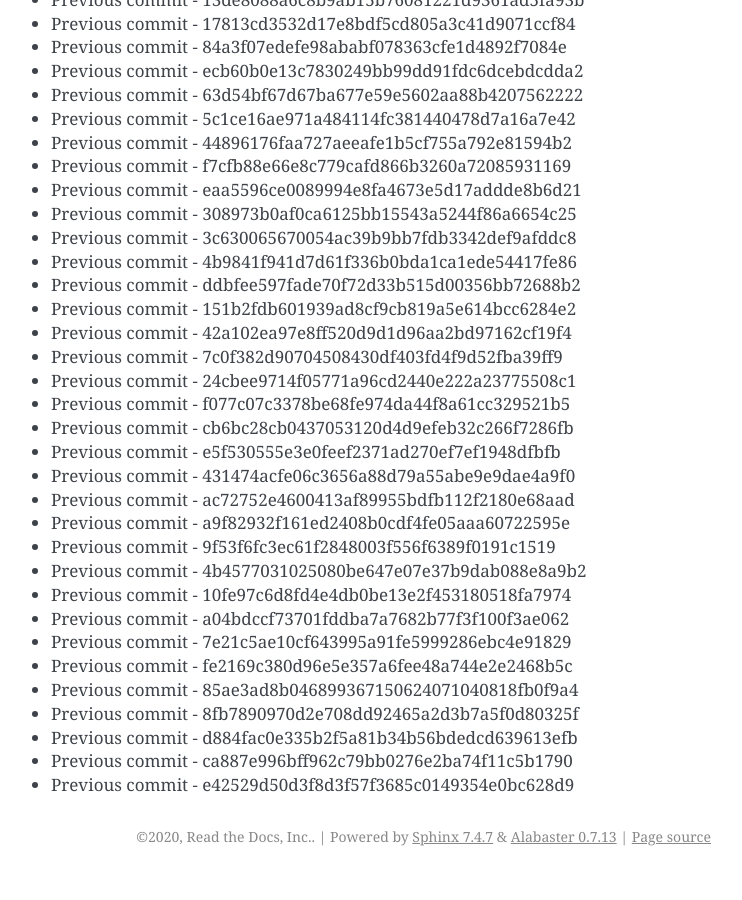
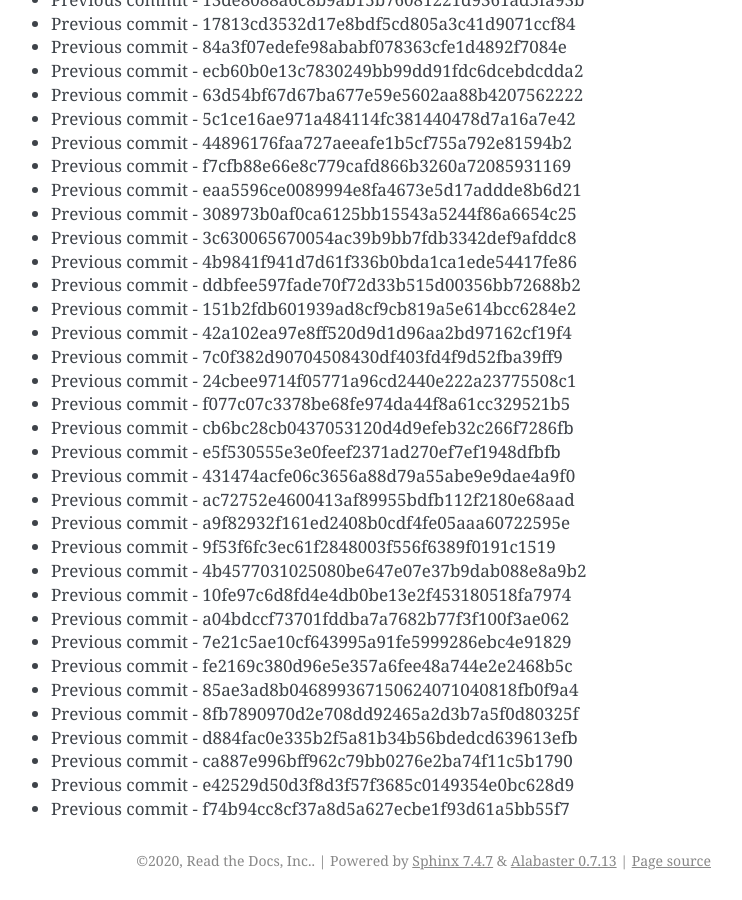
Before and after one commit to readthedocs/rtd-git-stresstest, a Sphinx documentation site: the page built from docs/updates.rst, in a window 1280 px wide and 900 px high, scrolled down 7176 px. Shown: the whole window, without its empty margins (399-1141 px from the left). Built offline with Sphinx 7.4.7, drawn with Linux system fonts in a browser that asks for light colours; before the commit the page ends 8052 px from its top, so only the background shows below that.

Commit message:
Generating commit from previous: f74b94cc8cf37a8d5a627ecbe1f93d61a5bb55f7

```diff
--- a/docs/updates.rst
+++ b/docs/updates.rst
@@ -333,3 +333,4 @@ It can be tested for any performance characteristics.
 * Previous commit - d884fac0e335b2f5a81b34b56bdedcd639613efb
 * Previous commit - ca887e996bff962c79bb0276e2ba74f11c5b1790
 * Previous commit - e42529d50d3f8d3f57f3685c0149354e0bc628d9
+* Previous commit - f74b94cc8cf37a8d5a627ecbe1f93d61a5bb55f7
```
